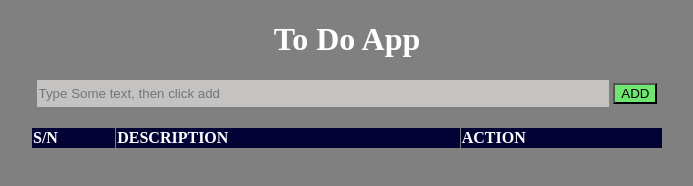
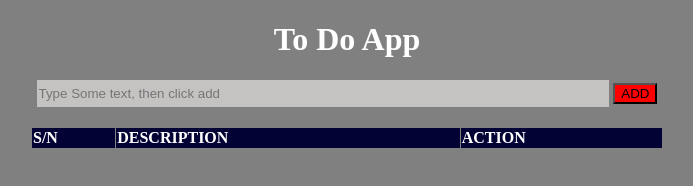
Before and after one commit to SirOlash/Todo-list, a plain HTML site: page index.html in a window 1280 px wide. Shown: the whole page, without its empty margins (293-986 px from the left). Drawn offline with Linux system fonts and the light colour scheme.

Commit message:
color change

```diff
--- a/index.html
+++ b/index.html
@@ -28,7 +28,7 @@
 
     <h1 style="color: white;">To Do App</h1>
     <input type="text" id="InputBox" placeholder="Type Some text, then click add">
-    <button onclick="add()" style="background-color: rgb(111, 230, 111);">ADD</button>
+    <button onclick="add()" style="background-color: red;">ADD</button>
 
 
  <div style="justify-content: center; align-items:center;display:flex;">
```
